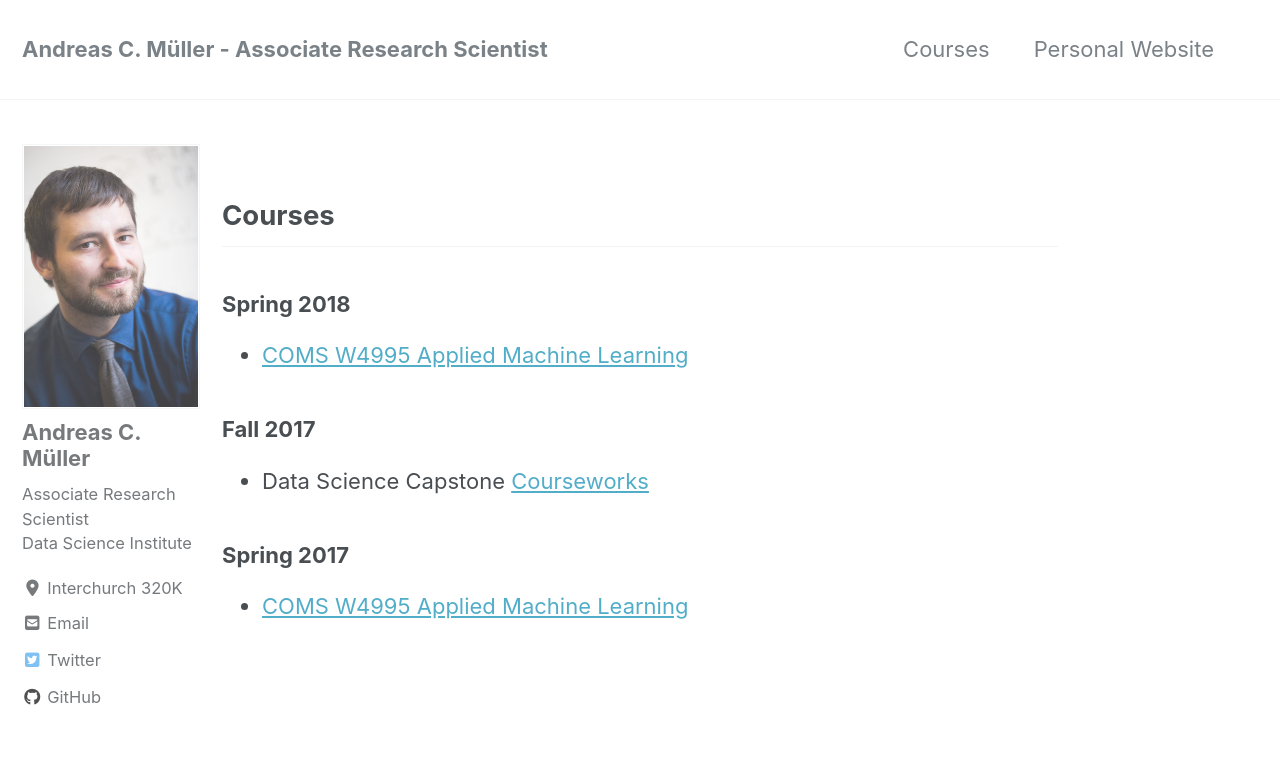
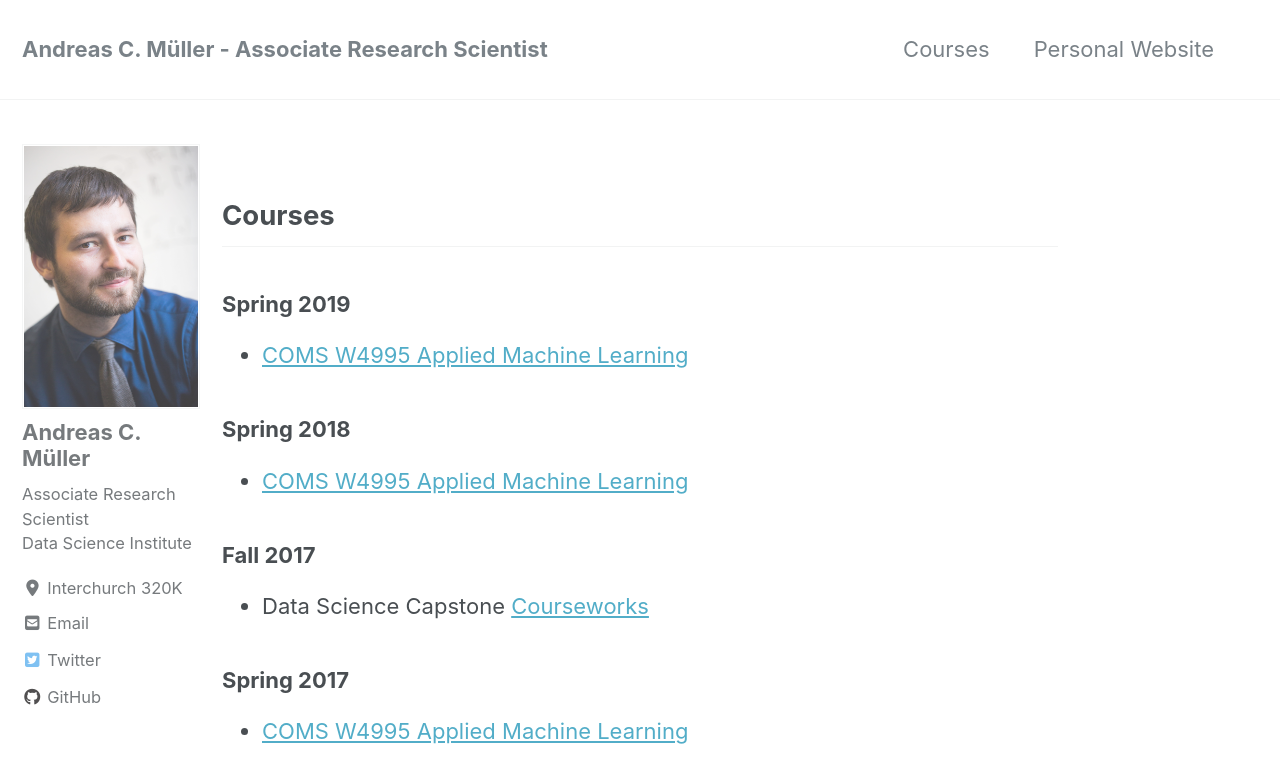
Before and after one commit to amueller/columbia-website, a Jekyll site: the page built from _pages/courses.md, in a window 1280 px wide and 900 px high. Shown: the top 783 px of the window. Built offline with Jekyll 4.4.1, drawn with Linux system fonts in a browser that asks for light colours; nearby versions of some CDN libraries.

Commit message:
add course link for AML 2019

```diff
--- a/_pages/courses.md
+++ b/_pages/courses.md
@@ -3,6 +3,8 @@ permalink: /courses/
 ---
 
 <h2>Courses</h2>
+<h3>Spring 2019</h3>
+- <a href="{{site.baseurl}}/comsw4995s19/">COMS W4995 Applied Machine Learning</a>
 <h3>Spring 2018</h3>
 - <a href="{{site.baseurl}}/comsw4995s18/">COMS W4995 Applied Machine Learning</a>
 <h3>Fall 2017</h3>
```
